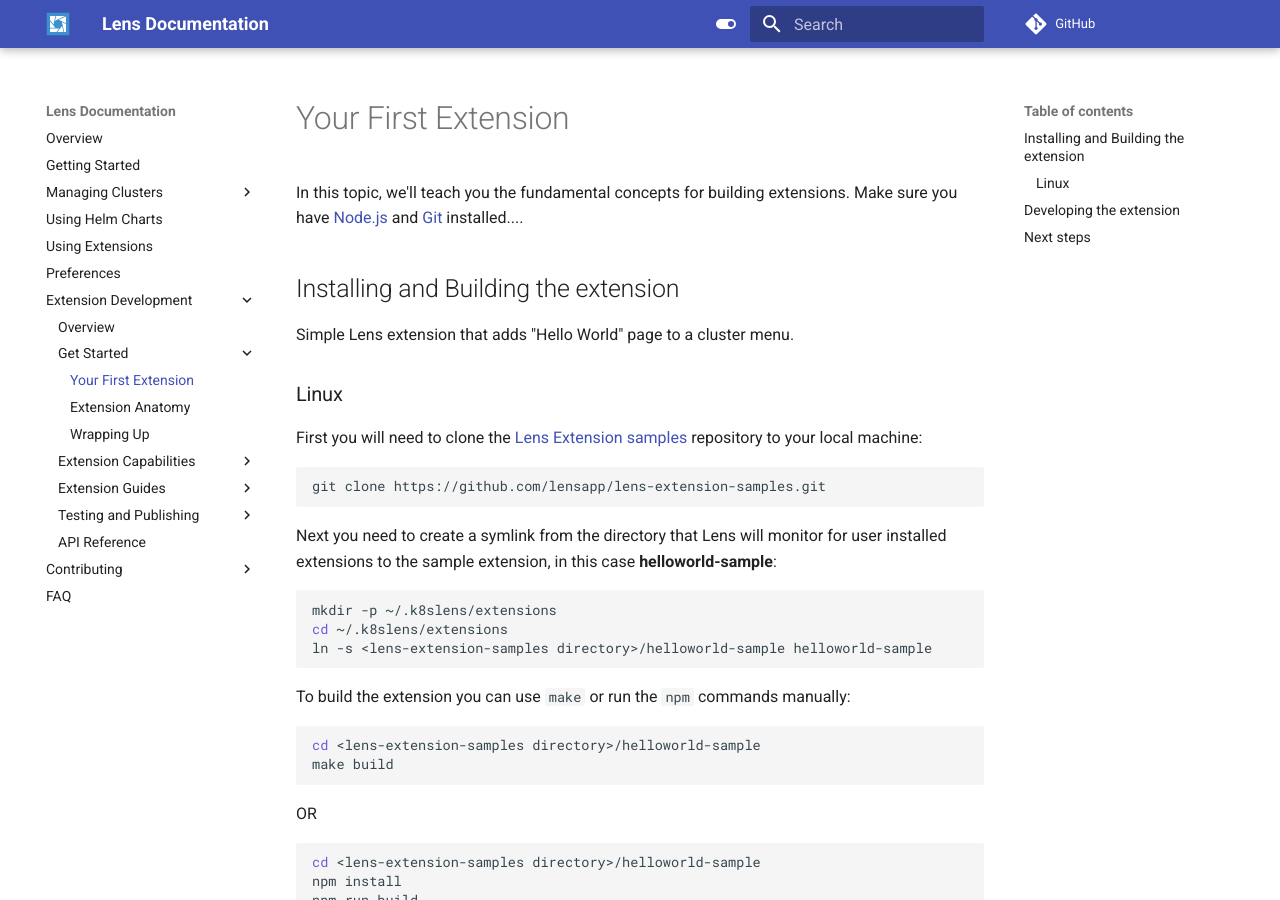
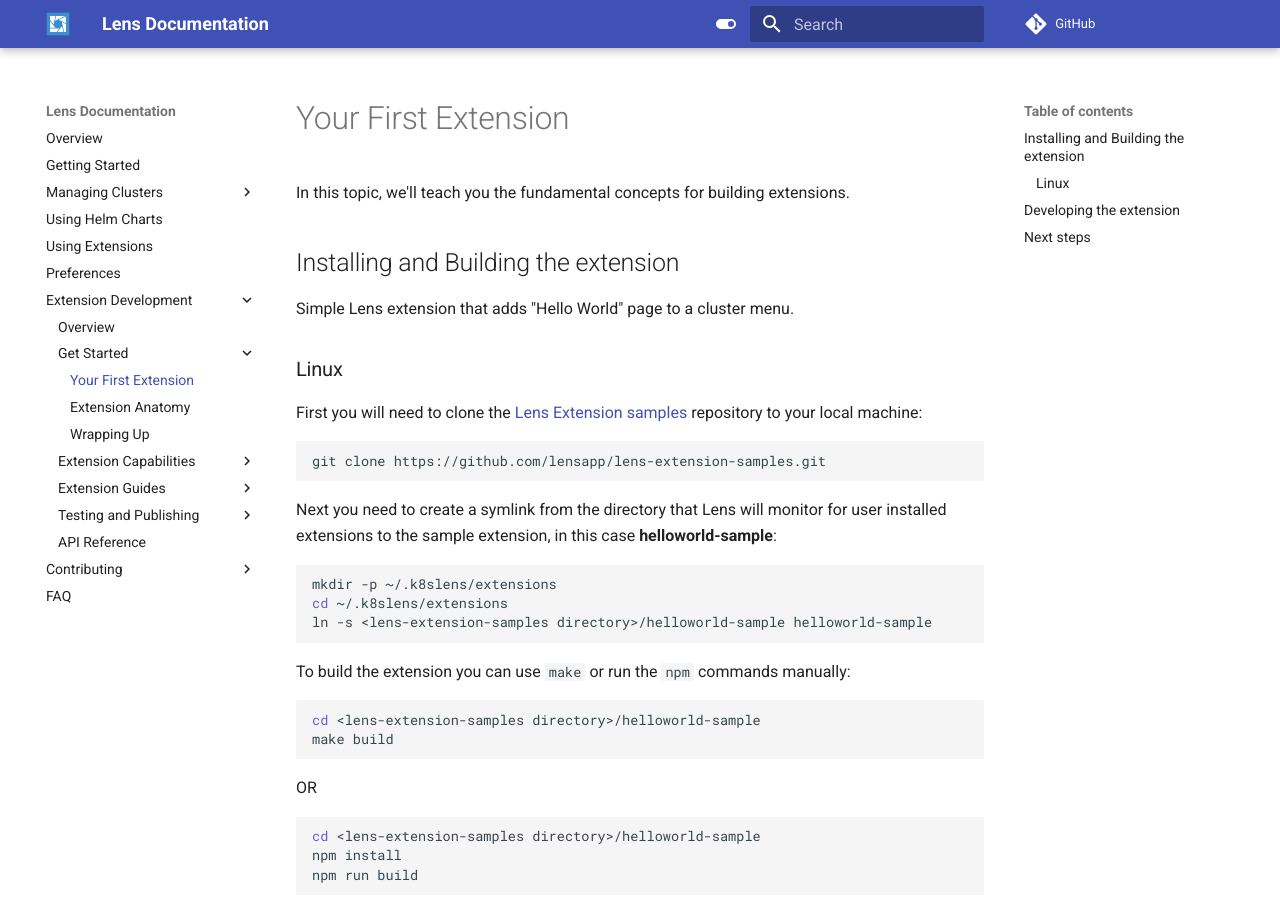
Before and after one commit to windev0609/Lens, an MkDocs documentation site: the page built from docs/extensions/get-started/your-first-extension.md, in a window 1280 px wide and 900 px high. Built offline with MkDocs 1.6.1 and Material for MkDocs 9.7.7, drawn with Linux system fonts in a browser that asks for light colours; comment, search, counter and statistics services are not loaded; the version menu is left out.

```diff
--- a/docs/extensions/get-started/your-first-extension.md
+++ b/docs/extensions/get-started/your-first-extension.md
@@ -1,6 +1,6 @@
 # Your First Extension
 
-In this topic, we'll teach you the fundamental concepts for building extensions. Make sure you have [Node.js](https://nodejs.org/en/) and [Git](https://git-scm.com/) installed....
+In this topic, we'll teach you the fundamental concepts for building extensions.
 
 ## Installing and Building the extension
 
```
Also changed, not shown: docs/extensions/get-started/overview.md (added, +20 -0 lines).
